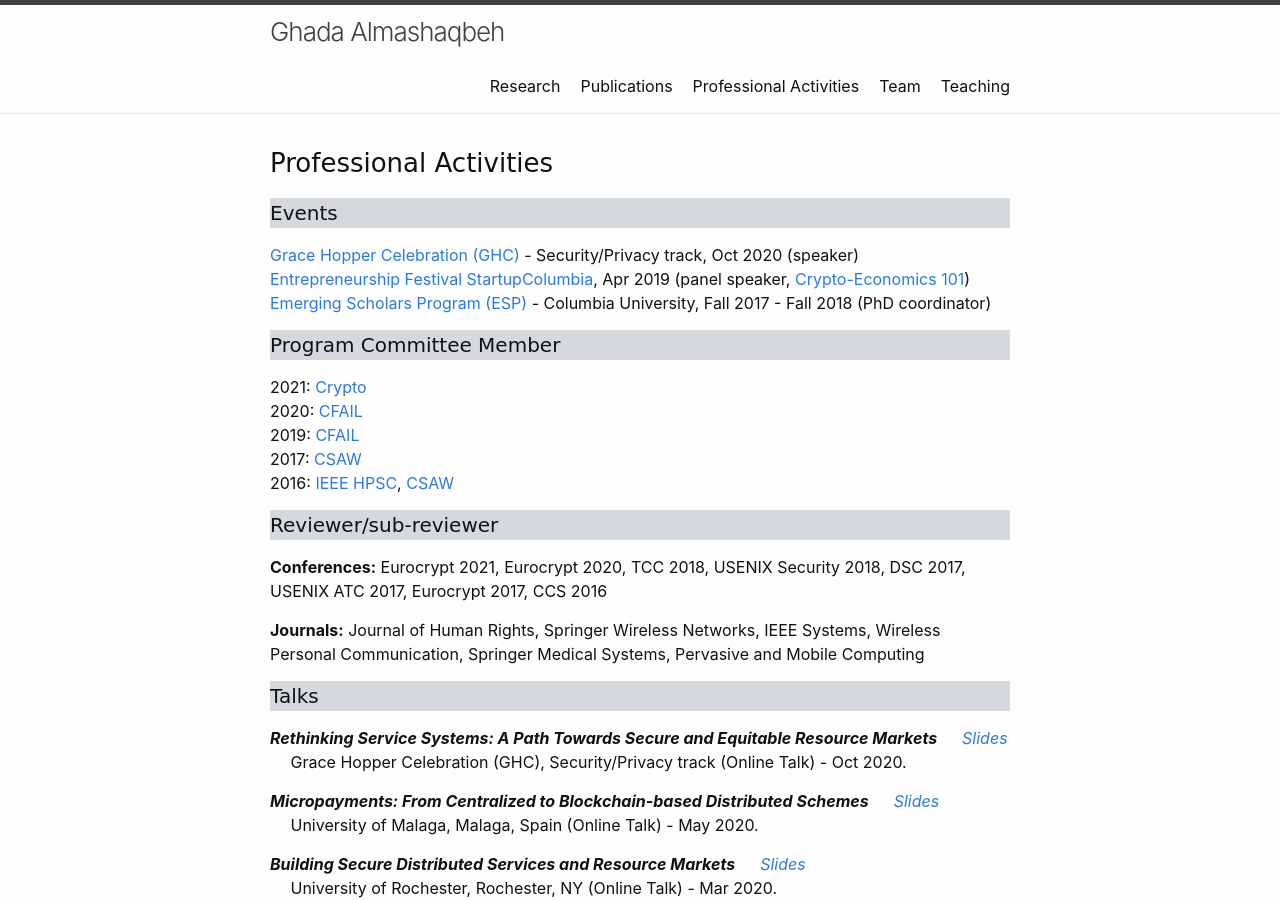
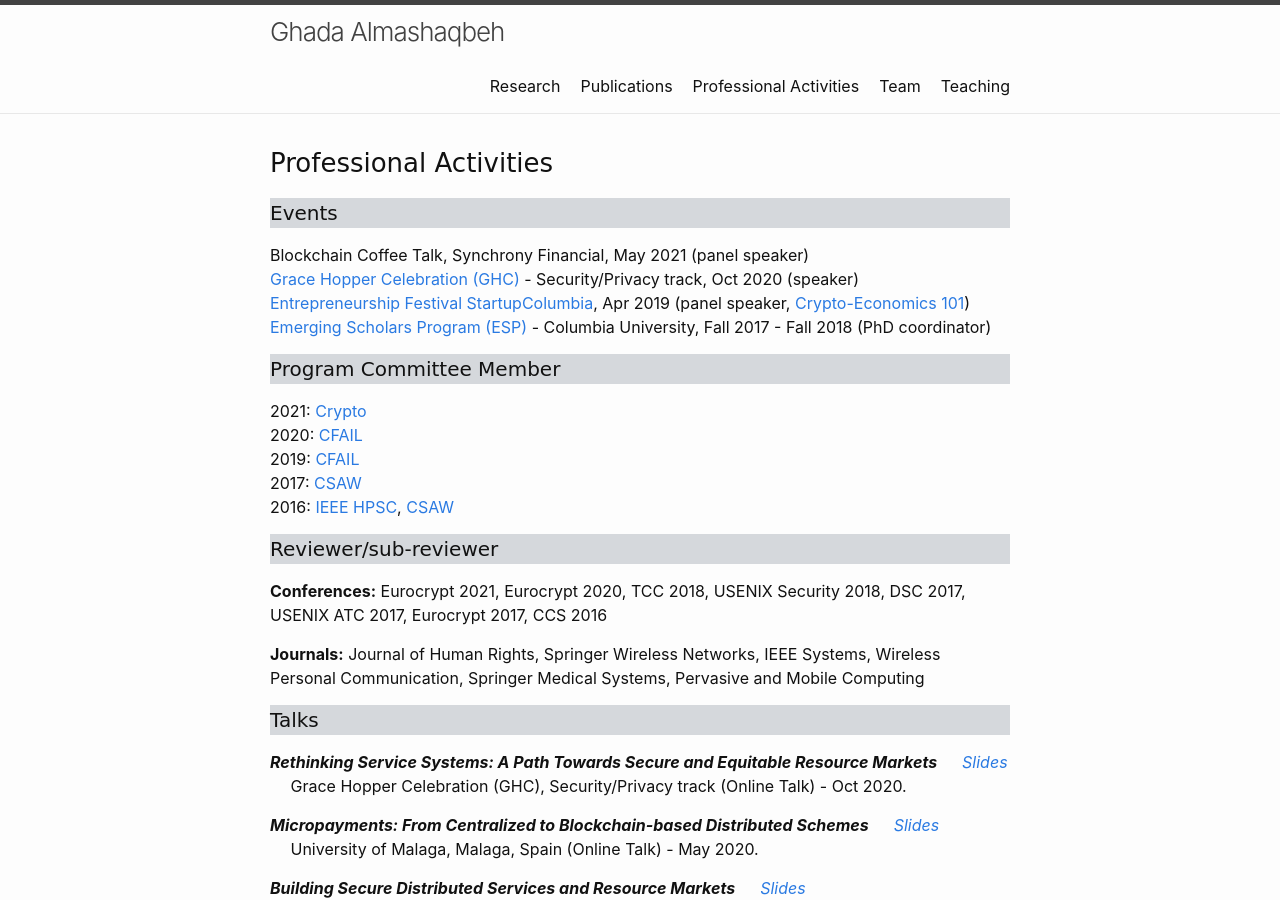
Before and after one commit to GhadaAlmashaqbeh/GhadaAlmashaqbeh.github.io, a Jekyll site: the page built from 03-talks.md, in a window 1280 px wide and 900 px high. Built offline with Jekyll 4.4.1, drawn with Linux system fonts in a browser that asks for light colours.

Commit message:
add panel

```diff
--- a/03-talks.md
+++ b/03-talks.md
@@ -8,6 +8,7 @@ permalink: /activities/
 
 <h4 style="font-family: 'Comic Sans MS'; background-color:rgb(213, 216, 220);">Events</h4>
 
+Blockchain Coffee Talk, Synchrony Financial, May 2021 (panel speaker) <br/>
 [Grace Hopper Celebration (GHC)](https://ghc.anitab.org/) - Security/Privacy track, Oct 2020 (speaker) <br/>
 [Entrepreneurship Festival StartupColumbia](https://www.startupcolumbia.org/2019-festival), Apr 2019 (panel speaker, [Crypto-Economics 101](https://startup-columbia.squarespace.com/panels-keynotes/2019/04/06/crypto-economics-101)) <br/>
 [Emerging Scholars Program (ESP)](https://www.cs.columbia.edu/esp/) - Columbia University, Fall 2017 - Fall 2018 (PhD coordinator) <br/>
```
